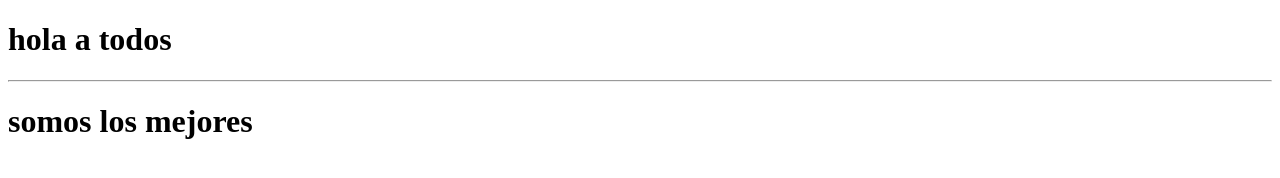
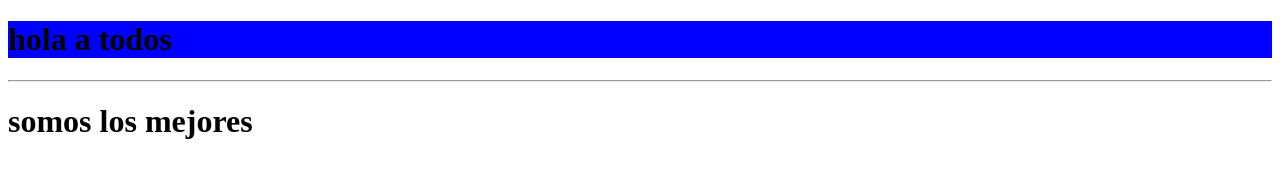
Before and after one commit to Gustavovaldezurango/Respository-HTM5, a plain HTML site: page un simple text/index.html in a window 1280 px wide. Drawn offline with Linux system fonts and the light colour scheme.

Commit message:
colores en h1

```diff
--- a/un simple text/index.html
+++ b/un simple text/index.html
@@ -6,9 +6,11 @@
     <meta name="viewport" content="width=device-width, initial-scale=1.0">
     <title>un simple documeto </title>
 </head>
+
 <body>
-    <h1>hola a todos</h1>
+    <h1 style=background-color:blue;">hola a todos</h1>
     <hr>
     <h1>somos los mejores</h1>
+
 </body>
 </html>
```
